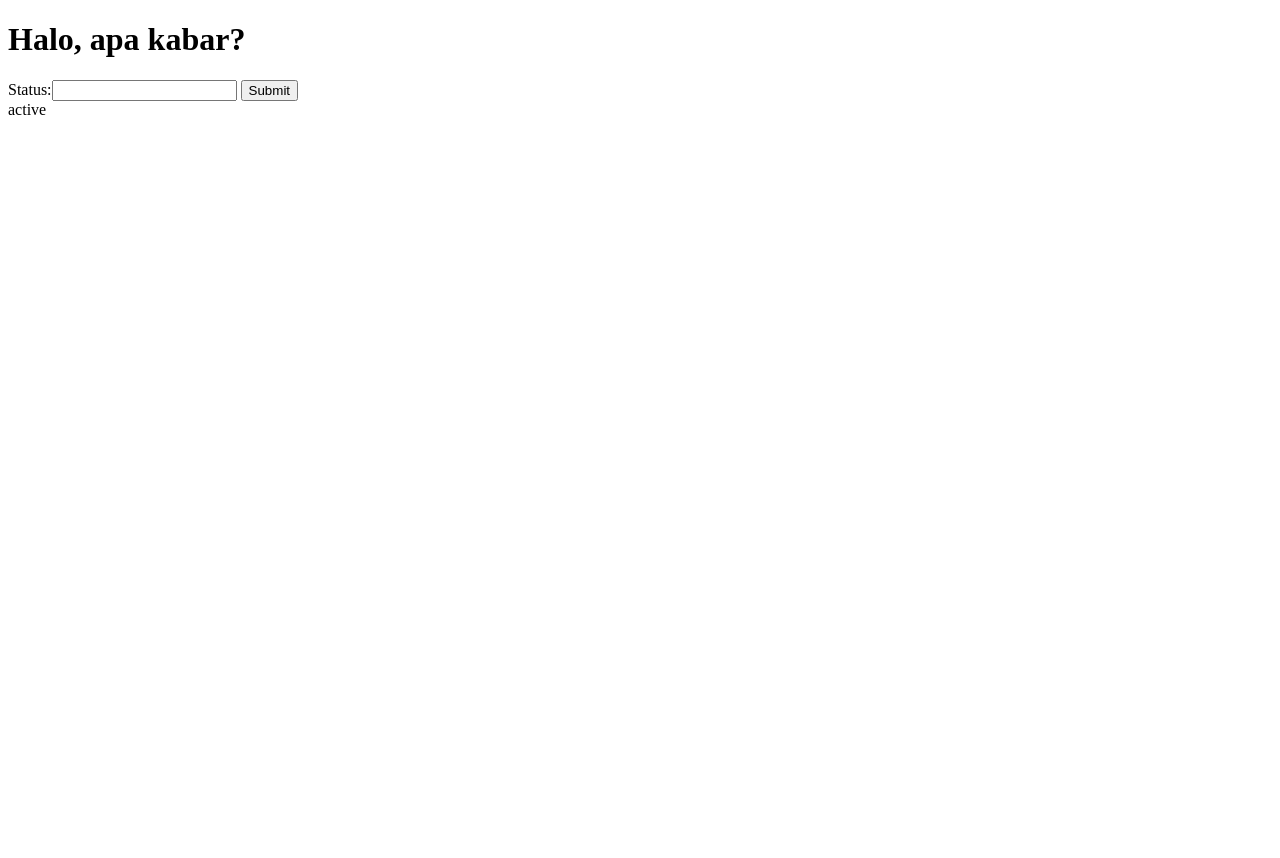
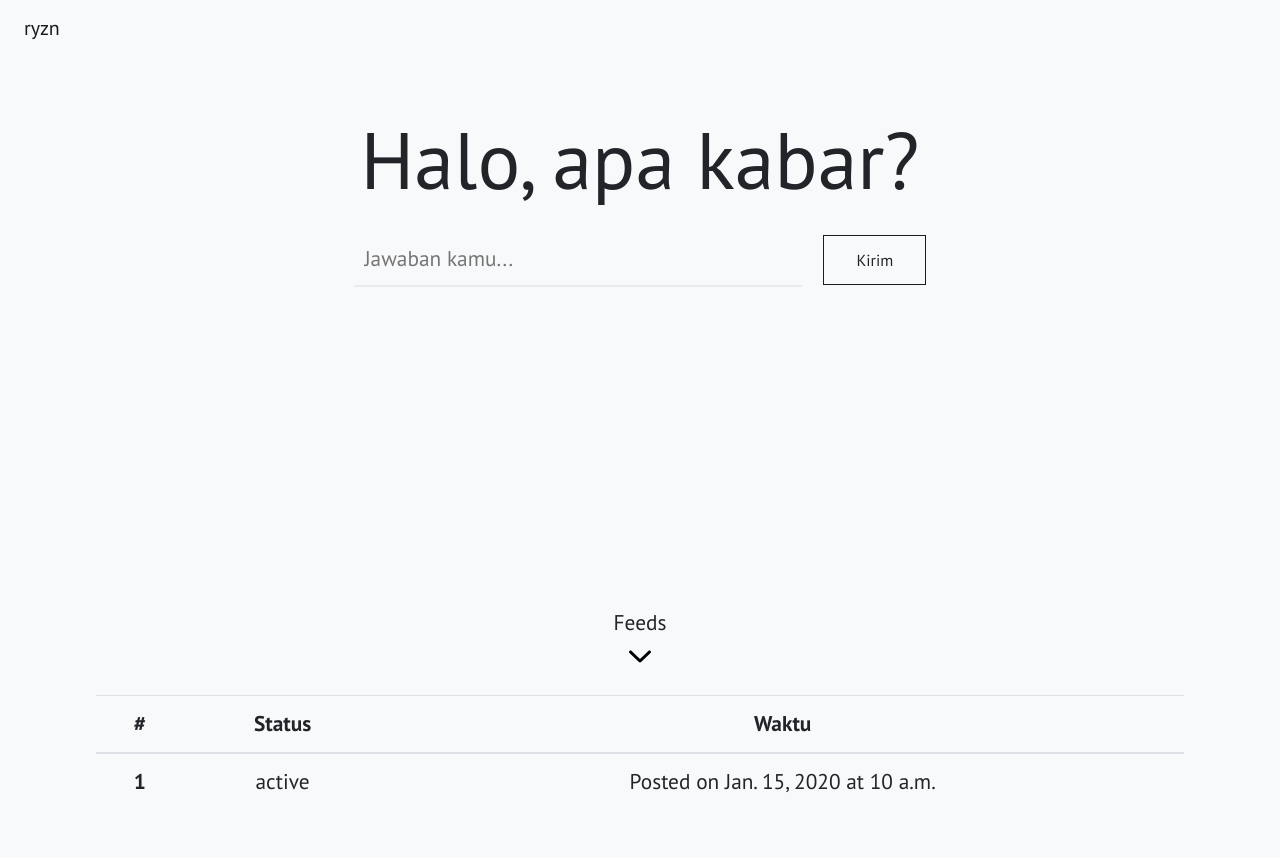
Before and after one commit to mrifqyz/django-simple-project, a Django app: page / in a window 1280 px wide. Before the commit the page ends 115 px from the top, so only its background shows below. Run offline with Django 3.2, Linux system fonts and the light colour scheme; tables that the repository leaves empty hold one stand-in row (values such as "Sample post"); some libraries are stand-ins or nearby versions.

Commit message:
add styling

```diff
--- a/ededet/forms.py
+++ b/ededet/forms.py
@@ -1,4 +1,7 @@
 from django import forms
 
 class StatusForm(forms.Form):
-    status = forms.CharField()
+    status = forms.CharField(widget=forms.TextInput(attrs={
+        'class':'form-style',
+        'placeholder': 'Jawaban kamu...'
+    }), label='',)
--- /dev/null
+++ b/ededet/static/main.css
@@ -0,0 +1,50 @@
+body{
+    font-family: 'PT Sans', sans-serif;
+    font-size: 16pt;
+}
+
+.text-big{
+    font-size: 60pt;
+}
+
+.align-c{
+    text-align: center;
+}
+
+.align-n{
+    text-align: left;
+}
+
+.form-style{
+    width: 35vw;
+    padding: 8pt;
+    background: none;
+    border: none;
+    border-bottom: 2px solid rgba(37, 37, 37, 0.067);
+}
+
+.form-style:focus{
+    outline: none;
+    border-bottom: 2px solid rgba(37, 37, 37, 0.067);
+}
+
+.btn-border{
+    border-radius: 0;
+    padding: 12px 32px;
+    border: 1px solid #1b1b1b;
+}
+
+.btn-border:hover{
+    color: #f9f9f9;
+    background-color: #1b1b1b;
+    transition-property: width;
+    transition-duration: 2s;
+}
+
+.img14{
+    width: 16pt;
+}
+
+.disable-margin{
+    margin: 0;
+}
--- a/ededet/templates/landing.html
+++ b/ededet/templates/landing.html
@@ -1,20 +1,70 @@
 <!DOCTYPE html>
 <html lang="en">
+{% load static %}
+
 <head>
     <meta charset="UTF-8">
     <meta name="viewport" content="width=device-width, initial-scale=1.0">
     <meta http-equiv="X-UA-Compatible" content="ie=edge">
     <title>ryzn</title>
+    <link href="https://fonts.googleapis.com/css?family=PT+Sans:400,700&display=swap" rel="stylesheet">
+    <link rel="stylesheet" href="https://stackpath.bootstrapcdn.com/bootstrap/4.3.1/css/bootstrap.min.css"
+        integrity="sha384-ggOyR0iXCbMQv3Xipma34MD+dH/1fQ784/j6cY/iJTQUOhcWr7x9JvoRxT2MZw1T" crossorigin="anonymous">
+    <link rel="stylesheet" href="{% static 'main.css' %}">
+
 </head>
-<body>
-    <h1>Halo, apa kabar?</h1>
+
+<body class="bg-light">
+    <nav class="navbar navbar-expand-lg navbar-light bg-light pl-4">
+        <a class="navbar-brand" href=".">ryzn</a>
+        <button class="navbar-toggler" type="button" data-toggle="collapse" data-target="#navbarSupportedContent"
+            aria-controls="navbarSupportedContent" aria-expanded="false" aria-label="Toggle navigation">
+            <span class="navbar-toggler-icon"></span>
+        </button>
+    </nav>
+
+    <div class="main-content m-5">
+        <div class="py-2 align-c">
+            <h1 class="text-big mb-4">Halo, apa kabar?</h1>
+            <div class="form-container">
                 <form method="POST">
                     {% csrf_token %}
                     {{form}}
-        <button type="submit" name="submit">Submit</button>
+                    <button class="btn btn-border ml-3  " type="submit" name="submit">Kirim</button>
                 </form>
+            </div>
+            <br><br><br><br><br><br><br><br><br><br>
+            <div class="feeds-scroll mb-3">
+                <p class="disable-margin">Feeds</p>
+                <img src="{% static 'down.svg' %}" alt="" class="img14">
+            </div>
+        </div>
+
+        <div class="status-container px-5 align-c">
+            {% if status_obj > 0 %}
+                <table class="table">
+                    <thead>
+                        <tr>
+                            <th scope="col">#</th>
+                            <th scope="col">Status</th>
+                            <th scope="col">Waktu</th>
+                        </tr>
+                    </thead>
+                    <tbody>
                         {% for i in status_data %}
-        {{i.status}}
+                        <tr>
+                            <th scope="row">{{i.id}}</th>
+                            <td>{{i.status}}</td>
+                            <td>Posted on {{i.date}} at {{i.time}}</td>
+                        </tr>
                         {% endfor %}
+                    </tbody>
+                </table>
+            {% else %}
+                <p>No status submitted yet.</p>
+            {% endif %}
+        </div>
+    </div>
 </body>
+
 </html>
--- a/ededet/tests.py
+++ b/ededet/tests.py
@@ -49,9 +49,9 @@ class LandingTestOnSelenium(LiveServerTestCase):
 
     def setUp(self):
         chrome_options = Options()
+        chrome_options.add_argument('--headless')
         chrome_options.add_argument('--dns-prefetch-disable')
         chrome_options.add_argument('--no-sandbox')
-        chrome_options.add_argument('--headless')
         chrome_options.add_argument('disable-gpu')
         self.selenium = webdriver.Chrome(
             './chromedriver', chrome_options=chrome_options)
--- a/ededet/views.py
+++ b/ededet/views.py
@@ -16,6 +16,8 @@ def landing(request):
     form = StatusForm()
     var = {
         'status_data':Status.objects.all(),
+        'status_obj':Status.objects.all().count(),
         'form':form
     }
+    print(Status.objects.all().count())
     return render(request, 'landing.html', var)
```
Also changed, not shown: ededet/static/down.svg (added). Lines whose indentation alone changed are shown as unchanged.
